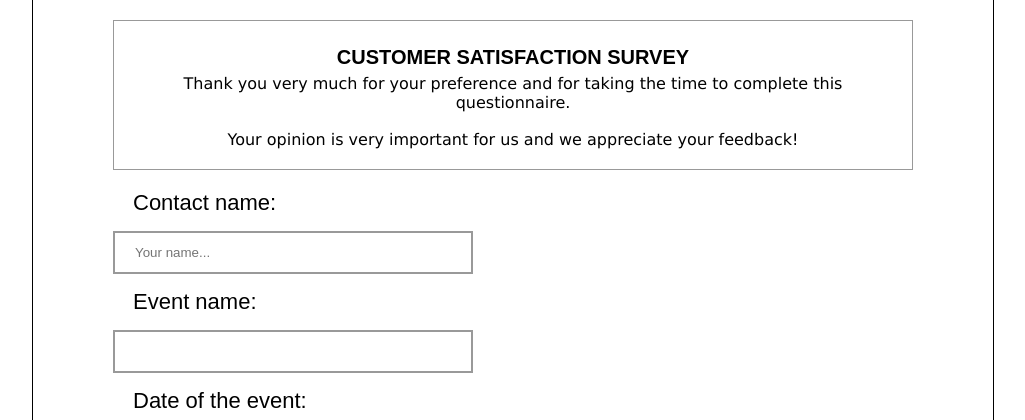
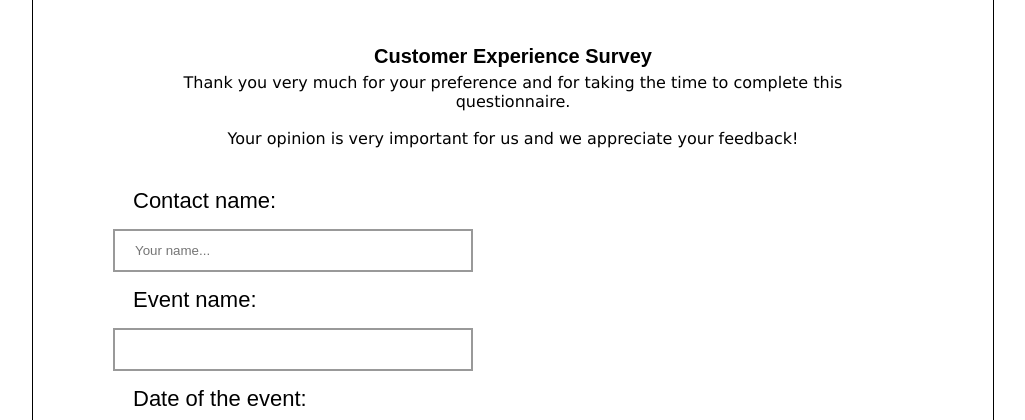
Before and after one commit to rpacheco2019/vault, a PHP site: page / in a window 1280 px wide. Shown: the part 243-663 px from the top of the page, without its empty margins (127-1152 px from the left). Run offline with PHP 8.4, Linux system fonts and the light colour scheme.

Commit message:
Se remueve borde en articulo de bievenida y se reescribe Titulo de articulo

```diff
--- a/css/estilos.css
+++ b/css/estilos.css
@@ -64,7 +64,7 @@ body{
 
 article {
     background: white;
-    border: 1px solid #999;
+    /* border: 1px solid #999; */
     padding: 20px;
     margin-bottom: 15px;
 }
--- a/views/index.view.php
+++ b/views/index.view.php
@@ -32,7 +32,7 @@
                 <section class="seccion">
                     <article> <!-- Articulo de bienvenida -->
                         <hgroup>
-                            <h1>CUSTOMER SATISFACTION SURVEY</h1>
+                            <h1>Customer Experience Survey</h1>
                         </hgroup>
                                 <p>Thank you very much for your preference and for taking the time to complete this questionnaire.</p>
                                 <br>
```
